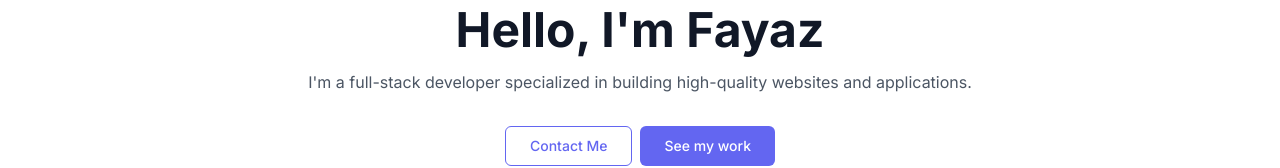
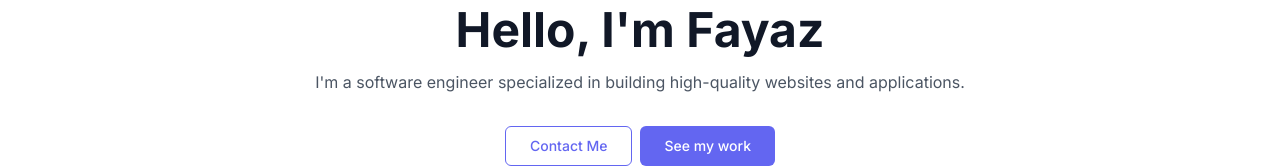
Before and after one commit to Mohammed-Fayaz/personal-portfolio, a Next.js app: page / in a window 1280 px wide. Shown: the part 336-504 px from the top of the page. Built offline with nearby package versions, Linux system fonts and the light colour scheme.

Commit message:
Make height 100dvh

```diff
--- a/src/app/page.tsx
+++ b/src/app/page.tsx
@@ -5,7 +5,7 @@ import { Button } from "@/components/ui/button";
 
 export default function Home() {
   return (
-    <div className="flex flex-col min-h-screen bg-white dark:bg-gray-800">
+    <div className="flex flex-col h-[100dvh] bg-white dark:bg-gray-800">
       <header className="w-full px-6 py-4 flex items-center justify-between">
         <div>
           <span className="text-lg font-semibold text-gray-900 dark:text-white">
@@ -86,7 +86,7 @@ export default function Home() {
           Hello, I&apos;m Fayaz
         </h1>
         <p className="mt-4 text-gray-600 dark:text-gray-300">
-          I&apos;m a full-stack developer specialized in building high-quality
+          I&apos;m a software engineer specialized in building high-quality
           websites and applications.
         </p>
         <div className="mt-8 space-x-2">
```
